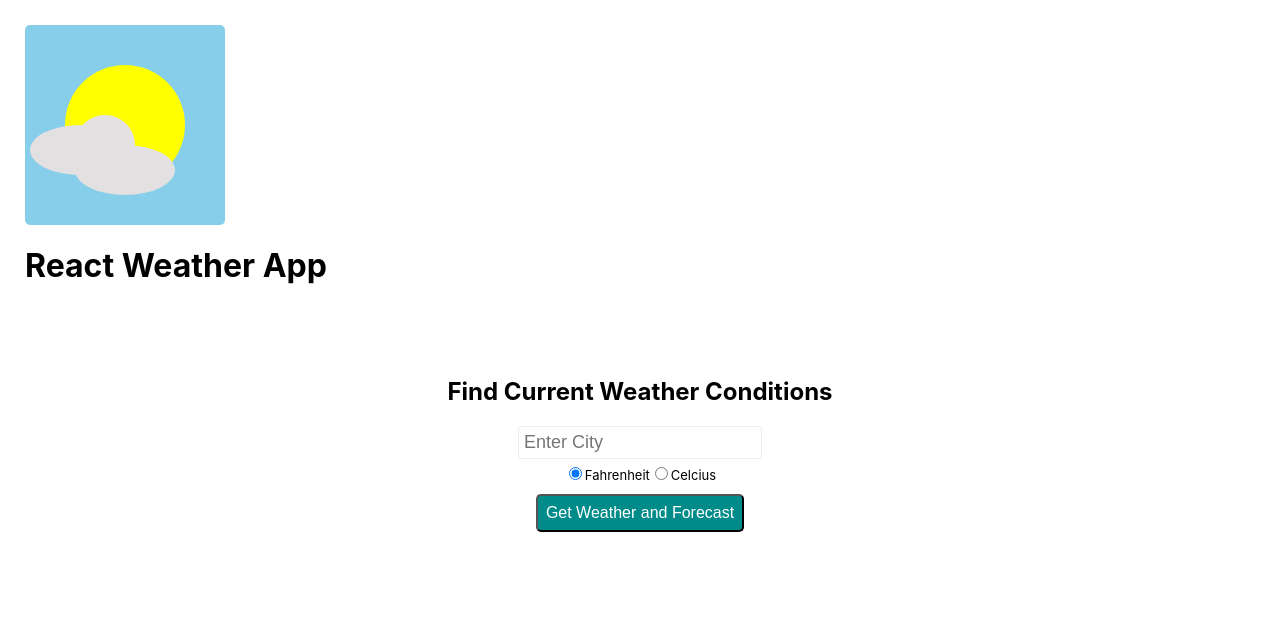
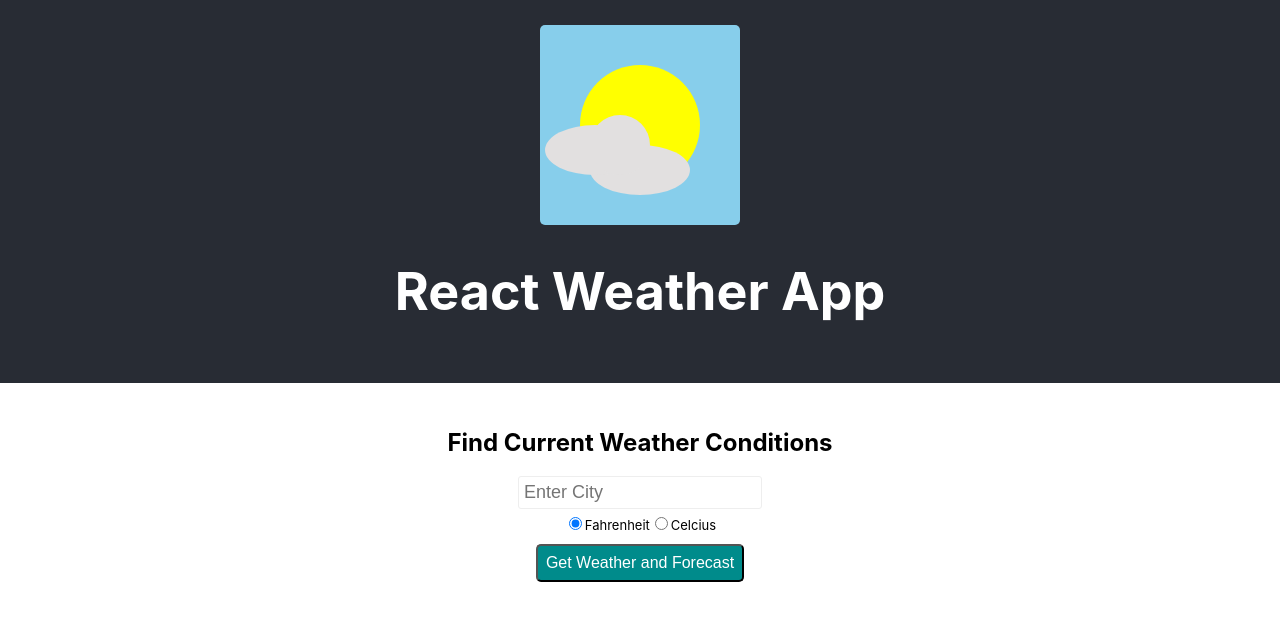
Before and after one commit to GSUProgClub/Weather-App-Template, a React (Create React App) app: page / in a window 1280 px wide. Shown: the top 620 px of the page. Built offline with nearby package versions, Linux system fonts and the light colour scheme.

Commit message:
Added in card list, it's still broken

```diff
--- a/src/App.js
+++ b/src/App.js
@@ -6,7 +6,7 @@ import Logo from "./components/Logo/Logo";
 function App() {
   return (
     <div className="App">
-      <header classNAme='App-header'>
+      <header className='App-header'>
       <Logo/>
       <h1>React Weather App</h1>
       </header>
--- a/src/components/CardList/CardList.js
+++ b/src/components/CardList/CardList.js
@@ -7,7 +7,7 @@ import Card from 'react-bootstrap/Card'
 const CardList = ({ cities }) => {
     const cardsArray = cities.map(city => (
         <Card style={{ width: '18rem' }}>
-            <Card.Img varient="top" src={}/>
+            <Card.Img varient="top" src={`https://openweathermap.org/img/wn/${city.weather[0]["icon"]}@2x.png`}/>
             <Card.Body>
                 <Card.Title>{city.name}</Card.Title>
                 <Card.Text></Card.Text>
--- a/src/components/Conditions/Conditions.js
+++ b/src/components/Conditions/Conditions.js
@@ -1,6 +1,8 @@
 import React from 'react';
 import classes from './Conditions.module.css';
+import CardList from '../CardList/CardList';
 
+debugger
 const conditions = (props) => {
     // Here, the way props is used, is to short circuit so that if we error
     // OR if we're loading, it displays the appropriate responses
@@ -18,7 +20,7 @@ const conditions = (props) => {
                 <div className={classes.Loader}/>
             }
 
-            {props.responseObj.cod == 200 ?
+            {props.responseObj.cod === 200 ?
                 <div>
                     <CardList cities={props.cities} />
                     {/* <p><strong>{props.responseObj.name}</strong></p>
--- a/src/components/Forecast/Forecast.js
+++ b/src/components/Forecast/Forecast.js
@@ -38,7 +38,7 @@ const Forecast = () => {
             cities.push(uriEncodedCity);
         }
 
-        const api_call = `https://api.openweatherapp.org/data/2.5/weather?q=${uriEncodedCity}&appid=${process.env.REACT_APP_API_KEY}`;
+        const api_call = `https://api.openweathermap.org/data/2.5/weather?q=${uriEncodedCity}&appid=${process.env.REACT_APP_API_KEY}`;
         fetch(api_call)
             .then(response => response.json())  // specify that the response is json
             .then(response => {  // The promised response has been fulfilled and we can execute
```
Also changed, not shown: 1 other file (tests, documents, lock files or other folders).
